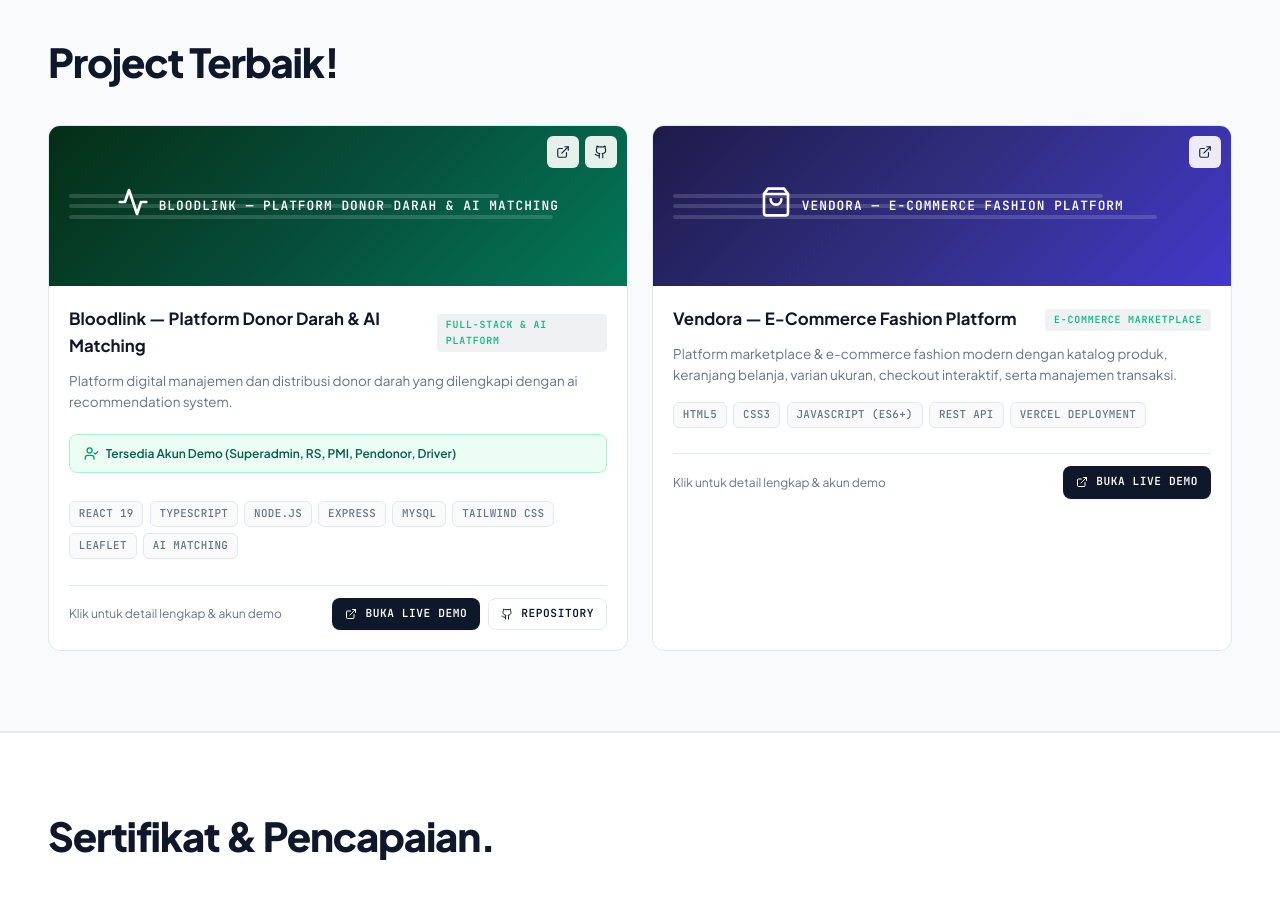
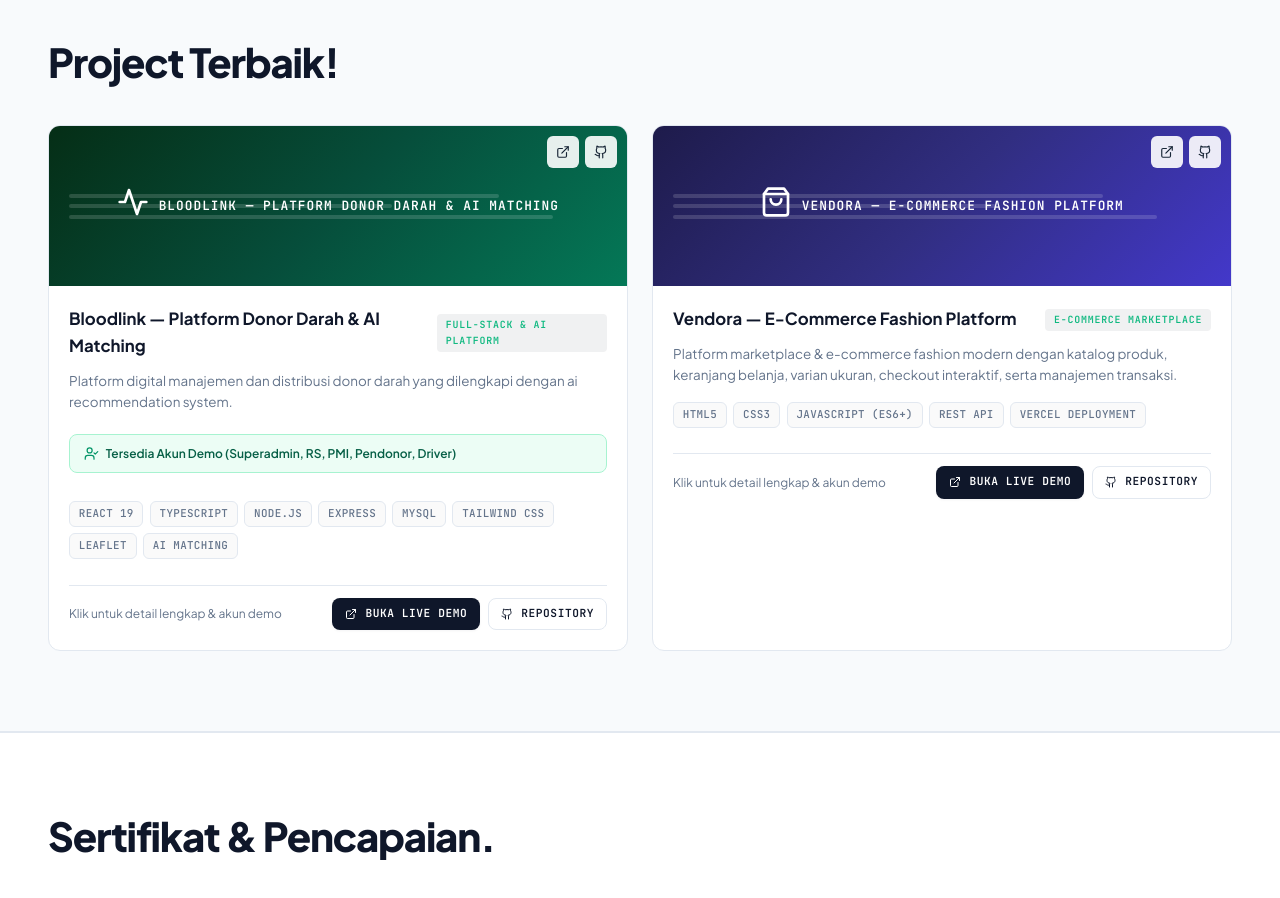
Before and after one commit to rizqimaksum16-coder/portofoliofix, a React (Vite) app: page / in a window 1280 px wide. Shown: the part 2360-3258 px from the top of the page. Built offline with nearby package versions, Linux system fonts and the light colour scheme.

Commit message:
Add Vendora GitHub repository URL to project card and Luxion AI

```diff
--- a/src/components/AiChatbot.jsx
+++ b/src/components/AiChatbot.jsx
@@ -37,6 +37,10 @@ export default function AiChatbot() {
     {
       keywords: ['demo', 'login', 'akun', 'password', 'credential', 'bloodlink login', 'masuk bloodlink'],
       answer: 'Akun demo Bloodlink: 1) Superadmin: superadmin@gmail.com (password123), 2) RS A: rumahsakita@gmail.com (password123), RS B: rumahsakitb@gmail.com (Password123@), 3) PMI A: pmi@gmail.com (password123), PMI B: pmib@gmail.com (Password123@), 4) Pendonor: reza@gmail.com (password123), 5) Driver: driver@gmail.com (password123).'
+    },
+    {
+      keywords: ['vendora', 'repo vendora', 'github vendora', 'repository vendora'],
+      answer: 'Repository GitHub untuk Vendora E-Commerce Platform dapat diakses di github.com/rizqimaksum16-coder/Vendora-web-project (Live Demo: vendora-backend-three.vercel.app).'
     },
     {
       keywords: ['cv', 'resume', 'download', 'unduh'],
--- a/src/components/Projects.jsx
+++ b/src/components/Projects.jsx
@@ -56,7 +56,7 @@ export default function Projects() {
       ],
       tech: ['HTML5', 'CSS3', 'JavaScript (ES6+)', 'REST API', 'Vercel Deployment'],
       demoUrl: 'https://vendora-backend-three.vercel.app/',
-      repoUrl: '',
+      repoUrl: 'https://github.com/rizqimaksum16-coder/Vendora-web-project',
       gradient: 'linear-gradient(135deg, #1e1b4b 0%, #312e81 50%, #4338ca 100%)'
     }
   ];
```
